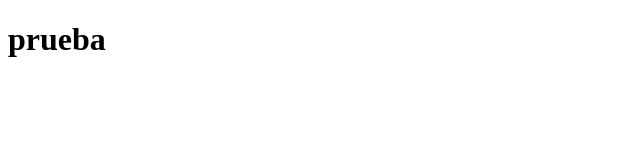
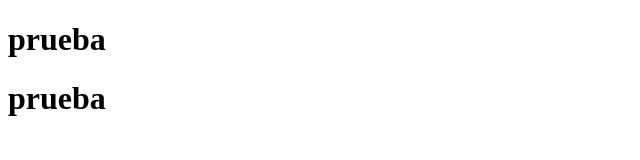
Before and after one commit to lualfemo/ElonMusk, a plain HTML site: page index.html in a window 1280 px wide. Shown: the whole page, without its empty margins (0-640 px from the left). Drawn offline with Linux system fonts and the light colour scheme.

Commit message:
prueba 2

```diff
--- a/index.html
+++ b/index.html
@@ -9,6 +9,7 @@
 </head>
 <body>
   <h1>prueba</h1>
+  <h1>prueba</h1>
   <main id="main">
     <section id="title">
       <figure id="img-div">
```
